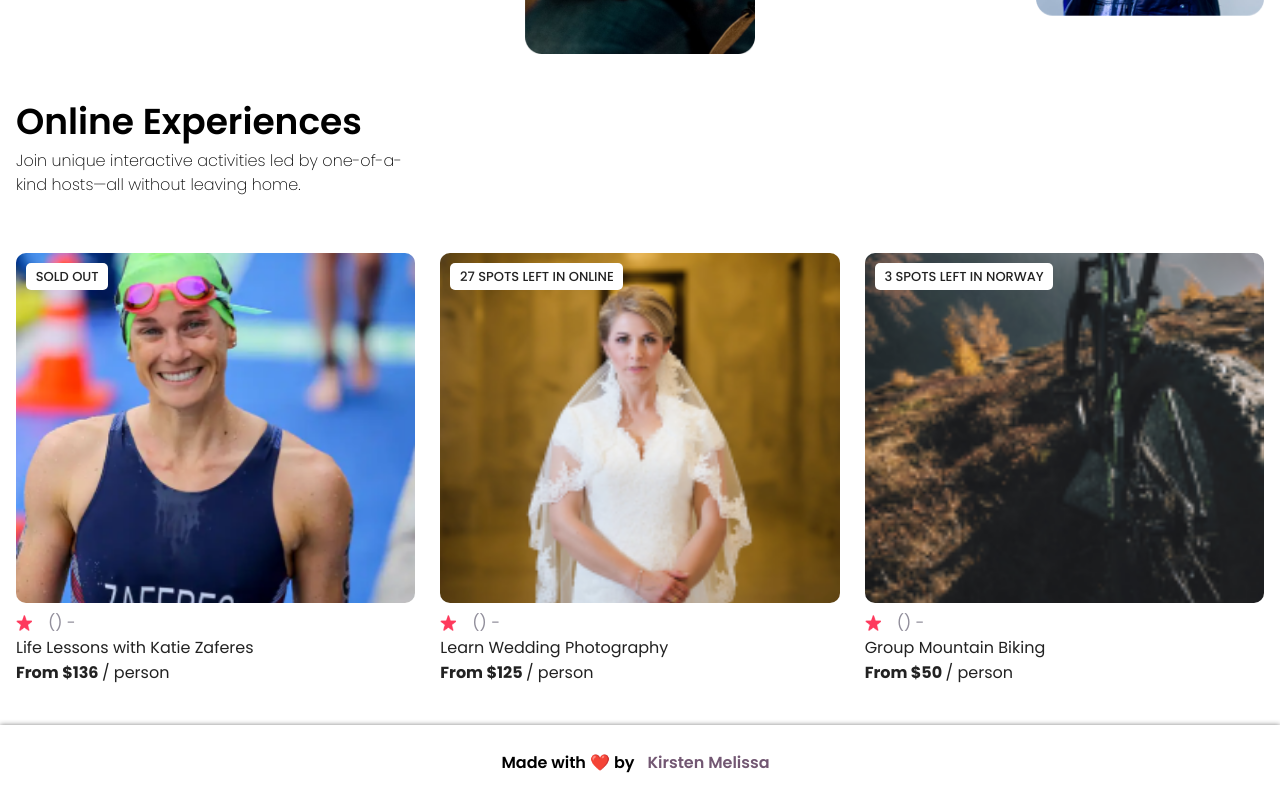
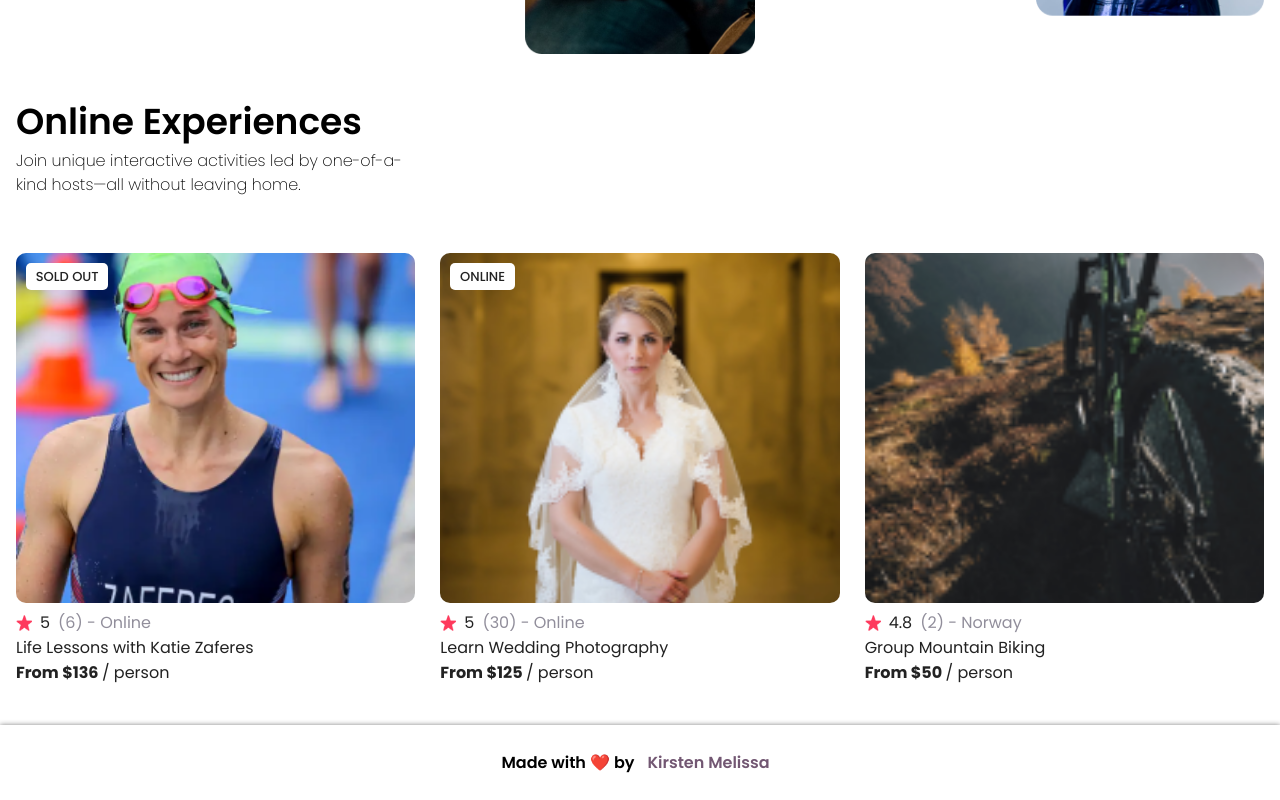
Before and after one commit to ofthewildfire/Airbnb-build-with-bob, a React (Vite) app: page / in a window 1280 px wide. Shown: the part 758-1558 px from the top of the page. Built offline with nearby package versions, Linux system fonts and the light colour scheme.

Commit message:
changed and corrected props

```diff
--- a/src/components/Card.jsx
+++ b/src/components/Card.jsx
@@ -1,14 +1,21 @@
 export default function Card({ card }) {
   console.log(card);
   // const imgValue = "./images/" + props.img;
+  let badgeText;
+  if (card.openSpots === 0) {
+    badgeText = "Sold Out";
+  } else if (card.location === "Online") {
+    badgeText = "Online";
+  }
+
   return (
     <div className="card">
-      <span className="badge">
+      {/* <span className="badge">
         {card.openSpots <= 0
           ? "Sold Out"
           : card.openSpots + " spots left" + " in " + card.location}
-      </span>
-      {/* <img src={imgValue} alt="Katie Zaferes" /> */}
+      </span> */}
+      {badgeText && <span className="badge">{badgeText}</span>}
       <img
         src={"./images/" + card.coverImg}
         alt="Katie Zaferes"
@@ -19,9 +26,9 @@ export default function Card({ card }) {
       <div className="card--text">
         <div className="card--rating">
           <img src="/images/star.png" alt="star image for rating" />
-          <span>{card.rating}</span>
+          <span>{card.stats.rating}</span>
           <span className="grey">
-            ({card.reviewCount}) - {card.country}
+            ({card.stats.reviewCount}) - {card.location}
           </span>
         </div>
         <div className="card--title">
```
